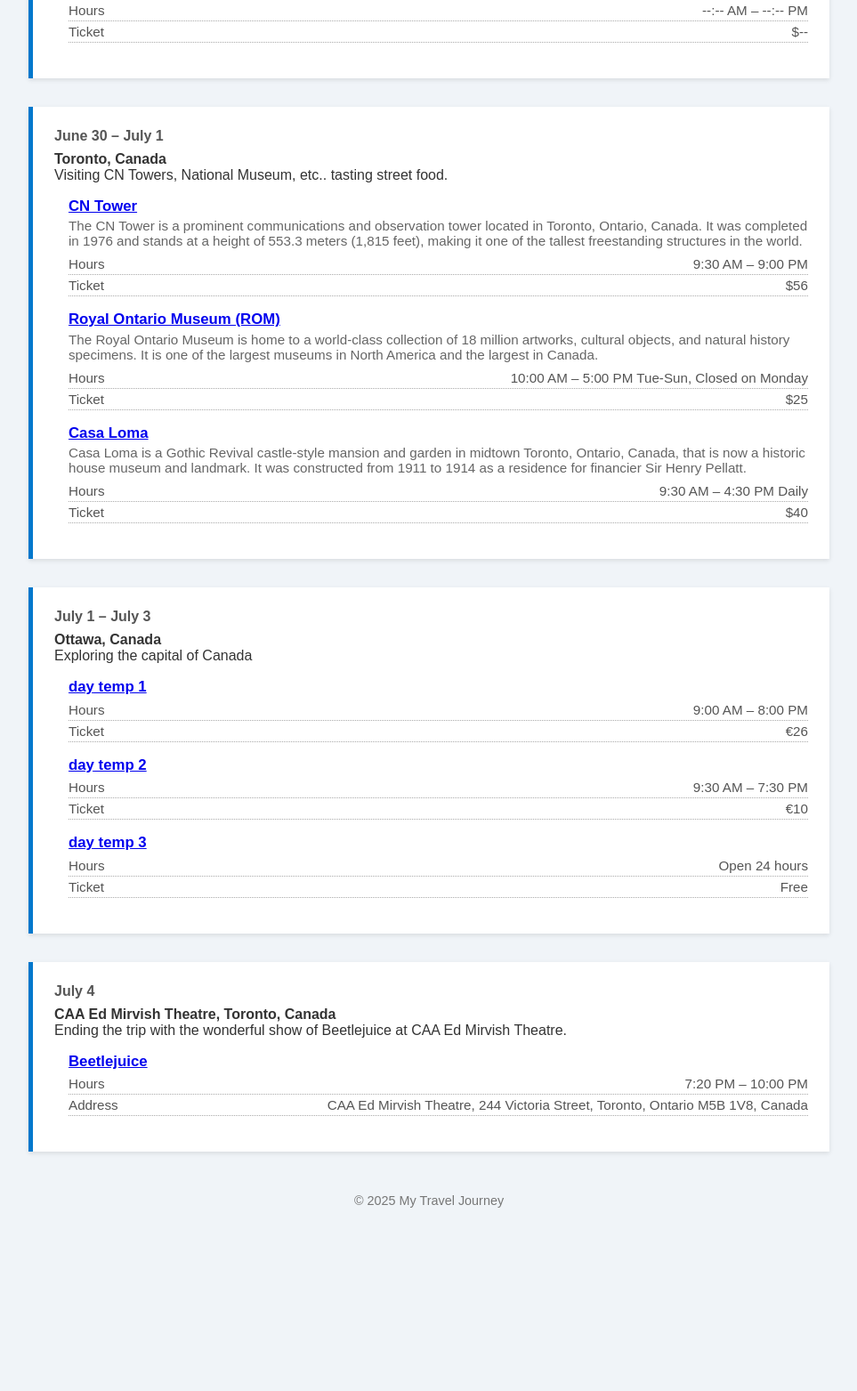
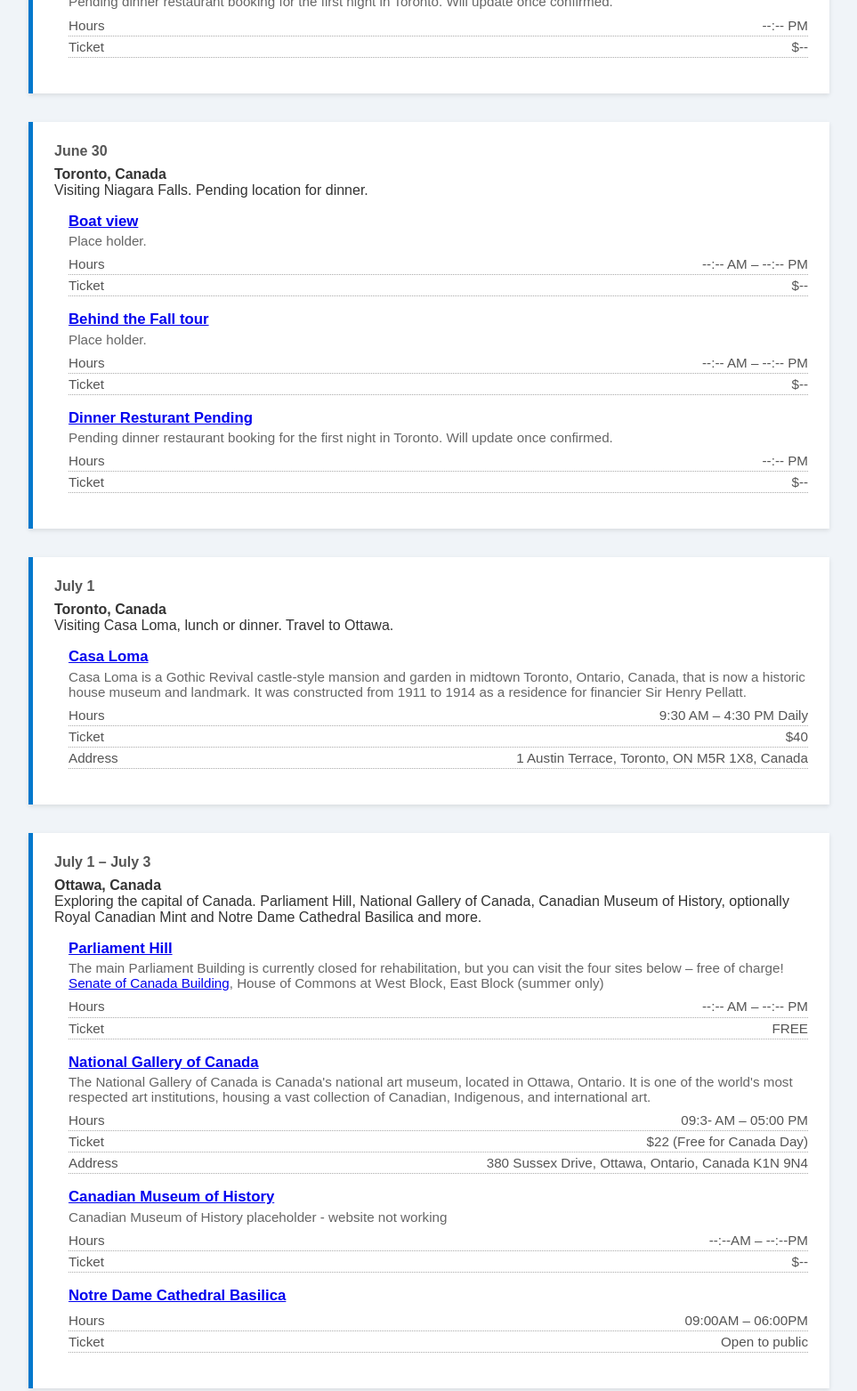
Before and after one commit to phillipad7/TorontoTravelPlan, a plain HTML site: page index.html in a window 1280 px wide. Shown: the part 1020-2583 px from the top of the page at 89% size, without its empty margins (158-1121 px from the left). Before the commit the page ends 2391 px from the top, so only its background shows below. Drawn offline with Linux system fonts and the light colour scheme.

Commit message:
updated date

```diff
--- a/index.html
+++ b/index.html
@@ -77,64 +77,9 @@
         <div class="trip">
             <div class="date">June 29</div>
             <strong>Niagara Falls, Canada</strong><br>
-            Visiting Niagara Falls.
+            Visiting Royal Ontario Museum, lunch and dinner.
             <div class="attractions">
-                <div class="attraction">
-                    <div class="attraction-name">
-                        <a href="https://placeholder" target="_blank">Boat
-                            view</a>
-                    </div>
-                    <div class="description">
-                        Place holder.
-                    </div>
-                    <div class="detail-line">
-                        <span>Hours</span><span>--:-- AM – --:-- PM</span>
-                    </div>
-                    <div class="detail-line">
-                        <span>Ticket</span><span>$--</span>
-                    </div>
-                </div>
-                <div class="attraction">
-                    <div class="attraction-name">
-                        <a href="https://placeholder" target="_blank">Behind the Fall tour</a>
-                    </div>
-                    <div class="description">
-                        Place holder.
-                    </div>
-                    <div class="detail-line">
-                        <span>Hours</span><span>--:-- AM – --:-- PM</span>
-                    </div>
-                    <div class="detail-line">
-                        <span>Ticket</span><span>$--</span>
-                    </div>
-                </div>
-            </div>
-        </div>
 
-
-
-        <div class="trip">
-            <div class="date">June 30 – July 1</div>
-            <strong>Toronto, Canada</strong><br>
-            Visiting CN Towers, National Museum, etc.. tasting street food.
-            <div class="attractions">
-                <div class="attraction">
-                    <div class="attraction-name">
-                        <a href="https://www.cntower.ca/plan-your-visit/tickets-and-hours/hours" target="_blank">CN
-                            Tower</a>
-                    </div>
-                    <div class="description">
-                        The CN Tower is a prominent communications and observation tower located in Toronto, Ontario,
-                        Canada. It was completed in 1976 and stands at a height of 553.3 meters (1,815 feet), making it
-                        one of the tallest freestanding structures in the world.
-                    </div>
-                    <div class="detail-line">
-                        <span>Hours</span><span>9:30 AM – 9:00 PM</span>
-                    </div>
-                    <div class="detail-line">
-                        <span>Ticket</span><span>$56</span>
-                    </div>
-                </div>
                 <div class="attraction">
                     <div class="attraction-name">
                         <a href="https://www.rom.on.ca/" target="_blank">Royal Ontario Museum (ROM)</a>
@@ -151,6 +96,90 @@
                         <span>Ticket</span><span>$25</span>
                     </div>
                 </div>
+
+                <div class="attraction">
+                    <div class="attraction-name">
+                        <a href="https://placeholder" target="_blank">Dinner Resturant Pending</a>
+                    </div>
+                    <div class="description">
+                        Pending dinner restaurant booking for the first night in Toronto. Will update once confirmed.
+                    </div>
+                    <div class="detail-line">
+                        <span>Hours</span><span>--:-- PM </span>
+                    </div>
+                    <div class="detail-line">
+                        <span>Ticket</span><span>$--</span>
+                    </div>
+                </div>
+
+            </div>
+        </div>
+
+
+        <div class="trip">
+            <div class="date">June 30</div>
+            <strong>Toronto, Canada</strong><br>
+            Visiting Niagara Falls. Pending location for dinner.
+            <div class="attractions">
+
+                <div class="attraction">
+                    <div class="attraction">
+                        <div class="attraction-name">
+                            <a href="https://placeholder" target="_blank">Boat
+                                view</a>
+                        </div>
+                        <div class="description">
+                            Place holder.
+                        </div>
+                        <div class="detail-line">
+                            <span>Hours</span><span>--:-- AM – --:-- PM</span>
+                        </div>
+                        <div class="detail-line">
+                            <span>Ticket</span><span>$--</span>
+                        </div>
+                    </div>
+
+                    <div class="attraction">
+                        <div class="attraction-name">
+                            <a href="https://placeholder" target="_blank">Behind the Fall tour</a>
+                        </div>
+                        <div class="description">
+                            Place holder.
+                        </div>
+                        <div class="detail-line">
+                            <span>Hours</span><span>--:-- AM – --:-- PM</span>
+                        </div>
+                        <div class="detail-line">
+                            <span>Ticket</span><span>$--</span>
+                        </div>
+                    </div>
+
+                    <div class="attraction">
+                        <div class="attraction-name">
+                            <a href="https://placeholder" target="_blank">Dinner Resturant Pending</a>
+                        </div>
+                        <div class="description">
+                            Pending dinner restaurant booking for the first night in Toronto. Will update once confirmed.
+                        </div>
+                        <div class="detail-line">
+                            <span>Hours</span><span>--:-- PM </span>
+                        </div>
+                        <div class="detail-line">
+                            <span>Ticket</span><span>$--</span>
+                        </div>
+                    </div>
+
+                </div>
+            </div>
+        </div>
+
+
+        <div class="trip">
+            <div class="date">July 1</div>
+            <strong>Toronto, Canada</strong><br>
+            Visiting Casa Loma, lunch or dinner. Travel to Ottawa.
+            <div class="attractions">
+
                 <div class="attraction">
                     <div class="attraction-name">
                         <a href="https://casaloma.ca" target="_blank">Casa Loma</a>
@@ -166,6 +195,9 @@
                     <div class="detail-line">
                         <span>Ticket</span><span>$40</span>
                     </div>
+                    <div class="detail-line">
+                        <span>Address</span><span>1 Austin Terrace, Toronto, ON M5R 1X8, Canada</span>
+                    </div>
                 </div>
             </div>
         </div>
@@ -174,42 +206,75 @@
         <div class="trip">
             <div class="date">July 1 – July 3</div>
             <strong>Ottawa, Canada</strong><br>
-            Exploring the capital of Canada
+            Exploring the capital of Canada. Parliament Hill, National Gallery of Canada, Canadian Museum of History,
+            optionally Royal Canadian Mint and Notre Dame Cathedral Basilica and more.
             <div class="attractions">
                 <div class="attraction">
                     <div class="attraction-name">
-                        <a href="https://sagradafamilia.org/en/" target="_blank">day temp 1</a>
+                        <a href="https://lop.parl.ca/sites/Visit/default/en_CA" target="_blank">Parliament Hill</a>
+                    </div>
+                    <div class="description">
+                        The main Parliament Building is currently closed for rehabilitation, but you can visit the four sites below – free of charge!
+                        <a href="https://visit.parl.ca/sites/Visit/default/en_CA/Senate">Senate of Canada Building</a>,
+                        House of Commons at West Block, East Block (summer only)
                     </div>
                     <div class="detail-line">
-                        <span>Hours</span><span>9:00 AM – 8:00 PM</span>
+                        <span>Hours</span><span>--:-- AM – --:-- PM</span>
                     </div>
                     <div class="detail-line">
-                        <span>Ticket</span><span>€26</span>
+                        <span>Ticket</span><span>FREE</span>
                     </div>
                 </div>
                 <div class="attraction">
                     <div class="attraction-name">
-                        <a href="https://parkguell.barcelona/en" target="_blank">day temp 2</a>
+                        <a href="https://www.gallery.ca/" target="_blank">National Gallery of Canada</a>
+                    </div>
+                    <div class="description">
+                        The National Gallery of Canada is Canada's national art museum, located in Ottawa, Ontario.
+                        It is one of the world's most respected art institutions, housing a vast collection of Canadian, Indigenous, and international art.
                     </div>
                     <div class="detail-line">
-                        <span>Hours</span><span>9:30 AM – 7:30 PM</span>
+                        <span>Hours</span><span>09:3- AM – 05:00 PM</span>
                     </div>
                     <div class="detail-line">
-                        <span>Ticket</span><span>€10</span>
+                        <span>Ticket</span><span>$22 (Free for Canada Day)</span>
+                    </div>
+                    <div class="detail-line">
+                        <span>Address</span><span>380 Sussex Drive, Ottawa, Ontario, Canada K1N 9N4</span>
                     </div>
                 </div>
+
                 <div class="attraction">
                     <div class="attraction-name">
-                        <a href="https://www.barcelona-tourist-guide.com/en/areas/la-rambla.html" target="_blank">day
-                            temp 3</a>
+                        <a href="https://PLACEHOLDER"
+                            target="_blank">Canadian Museum of History</a>
+                    </div>
+                    <div class="description">
+                        Canadian Museum of History placeholder - website not working
                     </div>
                     <div class="detail-line">
-                        <span>Hours</span><span>Open 24 hours</span>
+                        <span>Hours</span><span>--:--AM – --:--PM</span>
                     </div>
                     <div class="detail-line">
-                        <span>Ticket</span><span>Free</span>
+                        <span>Ticket</span><span>$--</span>
                     </div>
                 </div>
+
+                <div class="attraction">
+                    <div class="attraction-name">
+                        <a href="http://www.notredameottawa.com/" target="_blank">Notre Dame Cathedral Basilica</a>
+                    </div>
+                    <div class="description">
+                    </div>
+                    <div class="detail-line">
+                        <span>Hours</span><span>09:00AM – 06:00PM</span>
+                    </div>
+                    <div class="detail-line">
+                        <span>Ticket</span><span>Open to public</span>
+                    </div>
+                </div>
+
+
             </div>
         </div>
 
```
